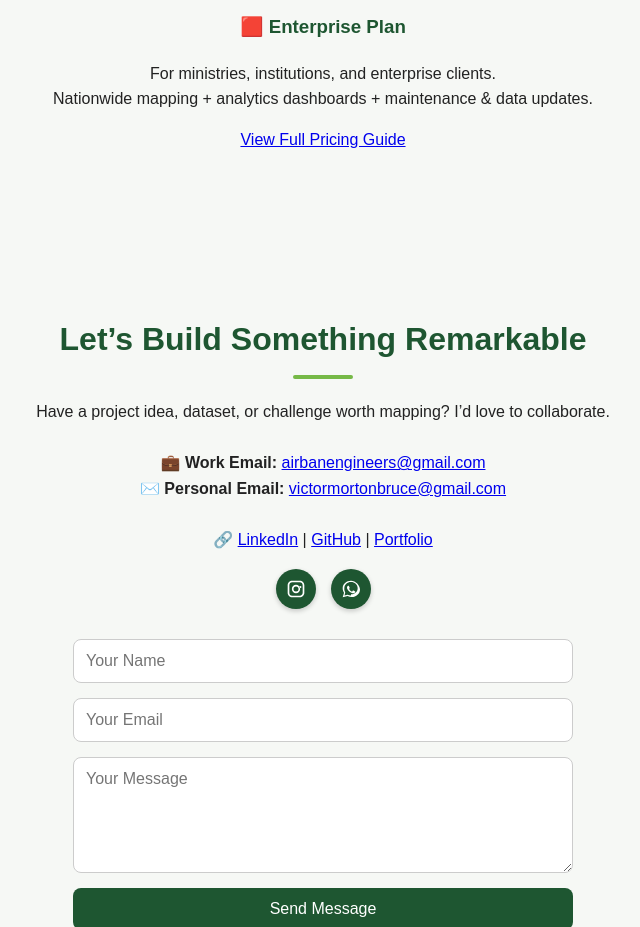
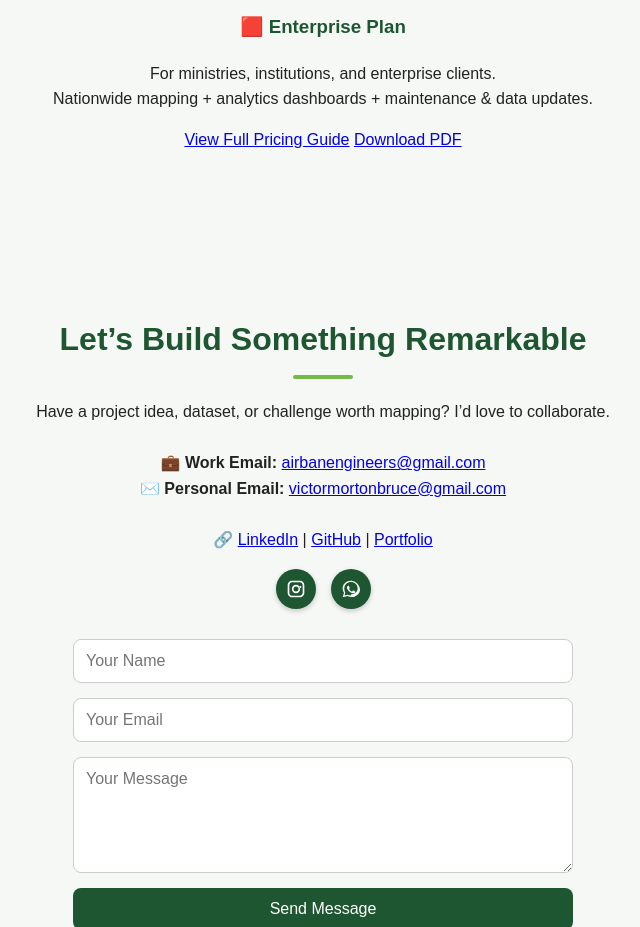
Before and after one commit to Airban-engr/Airban-Gis-portfolio, a plain HTML site: page index.html in a window 1280 px wide. Shown: the part 2000-2927 px from the top of the page, without its empty margins (317-957 px from the left). Drawn offline with Linux system fonts and the light colour scheme.

Commit message:
Added view and download buttons for pricing guide.

```diff
--- a/index.html
+++ b/index.html
@@ -127,8 +127,11 @@
       <p>For organizations ready to scale insight and impact.<br> Multiple datasets + filters + branded interactive dashboards.</p>
       <h3>🟥 Enterprise Plan</h3>
       <p>For ministries, institutions, and enterprise clients.<br> Nationwide mapping + analytics dashboards + maintenance & data updates.</p>
-      <p><a href="https://airban-engr.github.io/victor-gis-pricing-guide.pdf
-" target="_blank">View Full Pricing Guide</a></p>
+      <p><div class="pricing-links">
+  <a href="https://airban-engr.github.io/Airban-Gis-portfolio/victor-gis-pricing-guide.pdf" target="_blank" class="button view-btn">View Full Pricing Guide</a>
+  <a href="https://airban-engr.github.io/Airban-Gis-portfolio/victor-gis-pricing-guide.pdf" download class="button download-btn">Download PDF</a>
+</div>
+</p>
     </div>
   </section>
 
```
